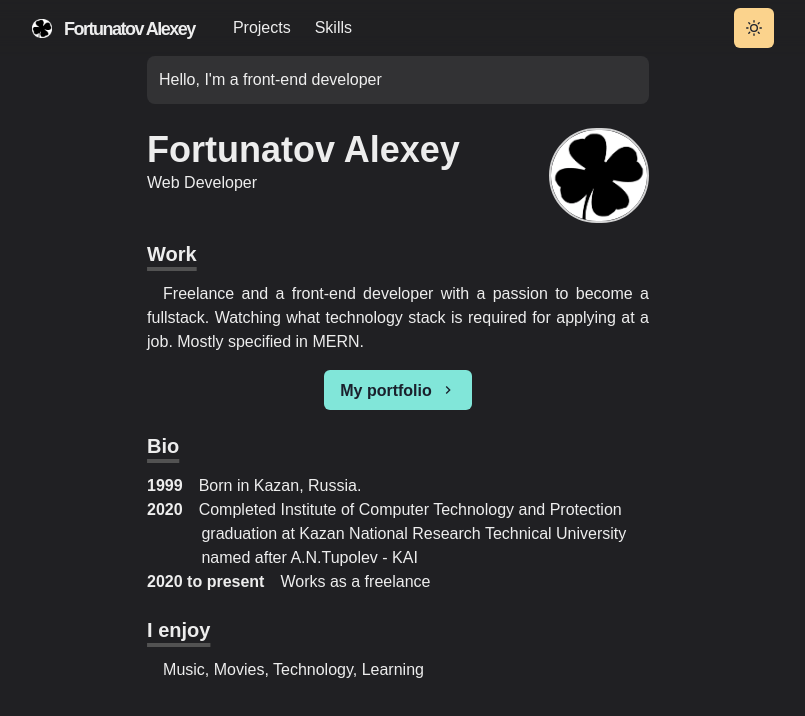
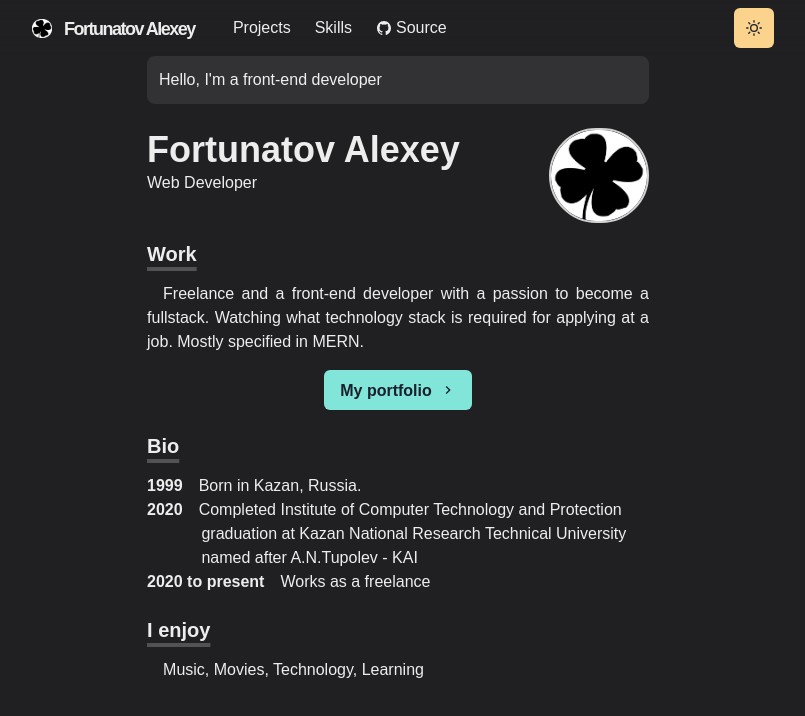
Before and after one commit to FortuneHere/portfolio, a Next.js app: page / in a window 1280 px wide. Shown: the top 716 px of the page, without its empty margins (242-1047 px from the left). Built offline with nearby package versions, Linux system fonts and the light colour scheme.

Commit message:
Added github source links and icon

```diff
--- a/components/link.js
+++ b/components/link.js
@@ -1,7 +1,7 @@
 import { Link, useColorModeValue } from '@chakra-ui/react'
 import NextLink from 'next/link'
 
-const LinkItem = ({ href, path, children }) => {
+const LinkItem = ({ href, path, children, target, ...props }) => {
   const active = path === href
   const inactiveColor = useColorModeValue('gray200', 'whiteAlpha.900')
   return (
@@ -11,6 +11,8 @@ const LinkItem = ({ href, path, children }) => {
       p={2}
       bg={active ? 'glassTeal' : undefined}
       color={active ? '#202023' : inactiveColor}
+      target={target}
+      {...props}
     >
       {children}
     </Link>
--- a/components/navbar.js
+++ b/components/navbar.js
@@ -15,7 +15,7 @@ import {
 } from '@chakra-ui/react'
 import { HamburgerIcon } from '@chakra-ui/icons'
 import ThemeToggleButton from './theme-toggle-button'
-
+import { IoLogoGithub } from 'react-icons/io5'
 import dynamic from 'next/dynamic'
 
 const LinkItem = dynamic(() => import('./link'), { ssr: false })
@@ -60,6 +60,19 @@ const Navbar = props => {
           <LinkItem href="/skills" path={path}>
             Skills
           </LinkItem>
+          <LinkItem
+            target="_blank"
+            href="https://github.com/Kekray/fortune-homepage"
+            path={path}
+            display="inline-flex"
+            alignItems="center"
+            style={{ gap: 4 }}
+            pl={2}
+
+          >
+            <IoLogoGithub />
+            Source
+          </LinkItem>
         </Stack>
 
         <Box flex={1} align="right">
@@ -82,6 +95,13 @@ const Navbar = props => {
                 <MenuItem as={NextLink} href="/skills">
                   Skills
                 </MenuItem>
+                <MenuItem
+                  as={NextLink}
+                  href="https://github.com/Kekray/fortune-homepage"
+                  target={"_blank"}
+                >
+                  View Source
+                </MenuItem>
               </MenuList>
             </Menu>
           </Box>
--- a/package.json
+++ b/package.json
@@ -19,7 +19,8 @@
     "framer-motion": "^7.6.12",
     "next": "^13.0.5",
     "react": "^18.2.0",
-    "react-dom": "^18.2.0"
+    "react-dom": "^18.2.0",
+    "react-icons": "^4.7.1"
   },
   "devDependencies": {
     "eslint-config-next": "^13.0.5",
```
Also changed, not shown: 1 other file (tests, documents, lock files or other folders).
